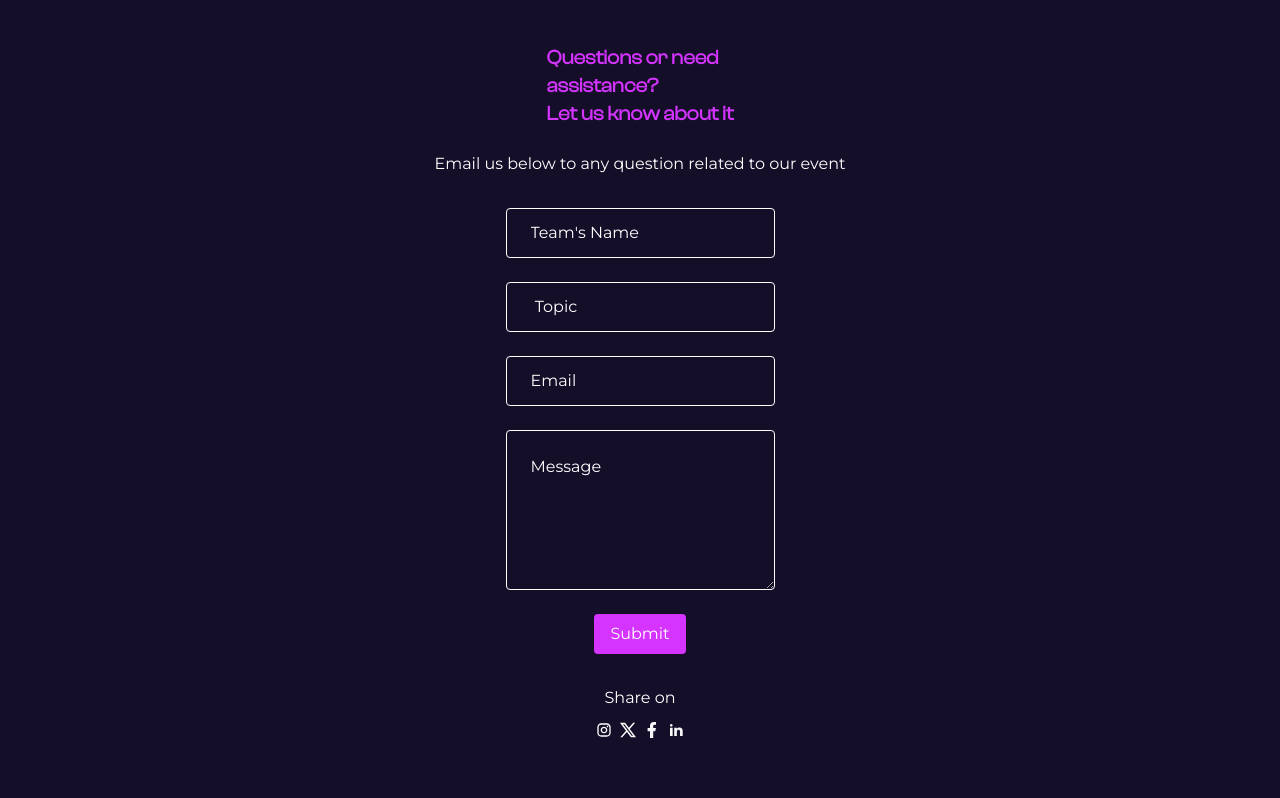
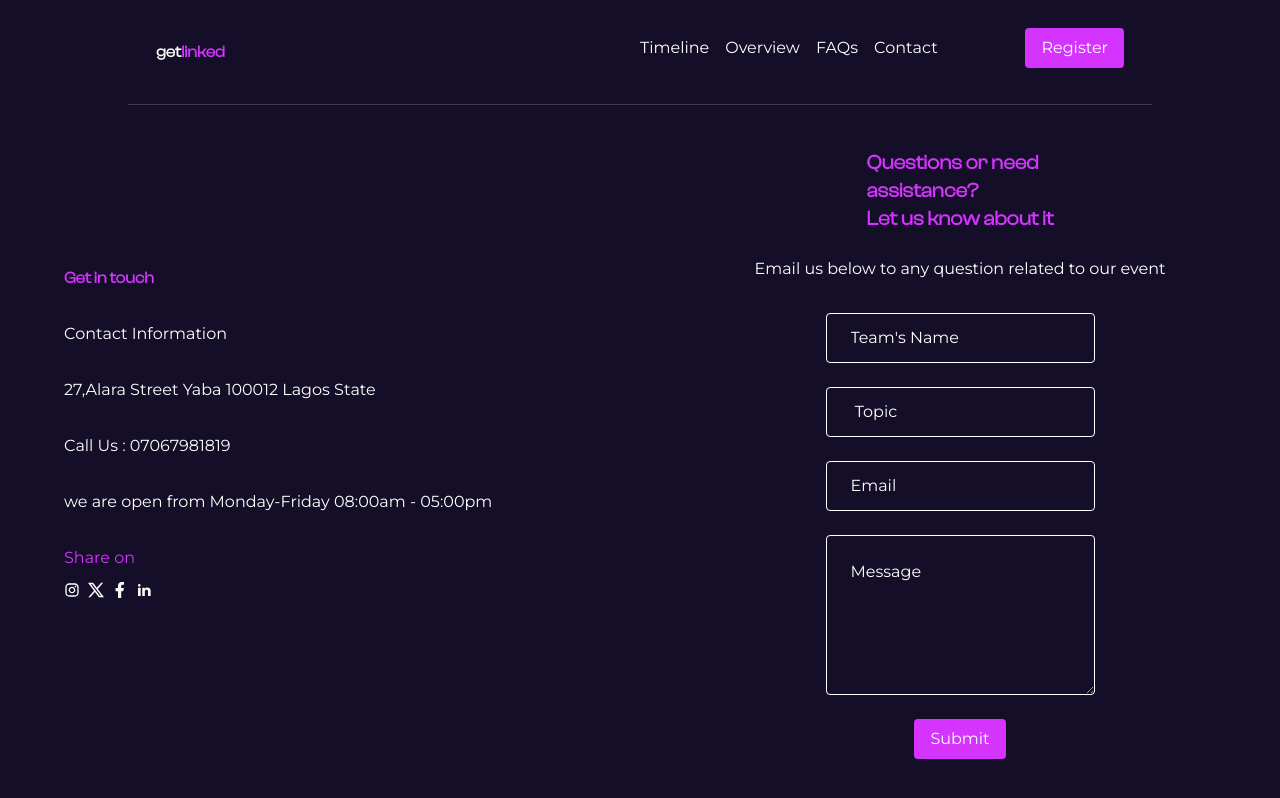
Before and after one commit to t-bello7/getlinked, a React (Vite) app: page /contact in a window 1280 px wide. Built offline with nearby package versions, Linux system fonts and the light colour scheme.

Commit message:
ui: implement desktop view for contact page

```diff
--- a/src/pages/Contact.jsx
+++ b/src/pages/Contact.jsx
@@ -1,5 +1,6 @@
 import { useNavigate } from "react-router-dom";
 import Button from "../components/atoms/Button"
+import Navbar from "../components/Navbar";
 import backIcon from "../assets/icons/back-icon.svg"
 import instagramIcon from "../assets/icons/instagram-icon.svg"
 import xIcon from "../assets/icons/twitter-icon.svg"
@@ -12,13 +13,43 @@ const Contact = () => {
 		navigate(-1);
 	}
     return (
-        <div className="bg-darkBlue h-[100vh] text-white grid font-montserrat">
-        <div className="hidden">
-
+        <div className="bg-darkBlue h-[100vh] text-white font-montserrat">
+        <div className="hidden md:block">
+            <Navbar />
+        </div>
+        <div className=" grid md:grid-cols-2 items-center">
+            <div className="hidden container mx-auto max-w-[80%] md:block md:space-y-8">
+                <h2 className="text-lightPurple font-clashDisplay font-semibold font-[32px]">
+                    Get in touch
+                </h2>
+                <span className="block">
+                 Contact Information
+                </span>
+                <span className="block">
+                    27,Alara Street
+                    Yaba 100012
+                    Lagos State
+                </span>
+                <span className="block">
+                    Call Us : 07067981819
+                </span>
+                <span className="block">
+                    we are open from Monday-Friday
+                    08:00am - 05:00pm
+                </span>
+                <div className="my-8 text-lightPurple  space-y-3 hidden md:block">
+                    <span> Share on </span>
+                    <span className=" flex gap-2">
+                        <img src={instagramIcon} alt="instagram icon" className="w-4 h-4"/>
+                        <img src={xIcon} alt="twitter-icon" className="w-4 h-4"/>
+                        <img src={facebookIcon} alt="facebook-icon" className="w-4 h-4"/>
+                        <img src={linkedInIcon} alt="facebook-icon" className="w-4 h-4"/>
+                    </span>
+                </div>
             </div>
             <div className="container mx-auto max-w-[80%] justify-items-center relative">
-            <Button iconPath={backIcon} variant="icon" extraStyle="mt-11" onClick={goBack}/>
-            <h1 className="mt-11 mb-6 font-clashDisplay text-lightPurple font-semibold text-xl"> Questions or need <br/> assistance? <br/> Let us know about it</h1>
+                <Button iconPath={backIcon} variant="icon" extraStyle="mt-11 md:hidden" onClick={goBack}/>
+                <h2 className="mt-11 mb-6 font-clashDisplay text-lightPurple font-semibold text-xl"> Questions or need <br/> assistance? <br/> Let us know about it</h2>
                 <p className="mb-8"> Email us below to any question related to our event </p>
                 <form className="space-y-6 flex flex-col">
                     <input  placeholder="Team's Name" className="bg-transparent border rounded border-white px-6 py-3 placeholder:text-white"/>
@@ -27,7 +58,7 @@ const Contact = () => {
                     <textarea placeholder="Message" className="bg-transparent border rounded border-white p-6 h-[20vh] placeholder:text-white"/>
                     <Button name="submit" extraStyle="block self-center w-fit "/>
                 </form>
-            <div className="text-center my-8 space-y-3">
+                <div className="text-center my-8 space-y-3 md:hidden">
                     <span> Share on </span>
                     <span className="flex absolute left-[50%] translate-x-[-50%] gap-2">
                         <img src={instagramIcon} alt="instagram icon" className="w-4 h-4"/>
@@ -38,6 +69,7 @@ const Contact = () => {
                 </div>
                 </div>
             </div>
+        </div>
     )
 }
 
```
Lines whose indentation alone changed are shown as unchanged.
